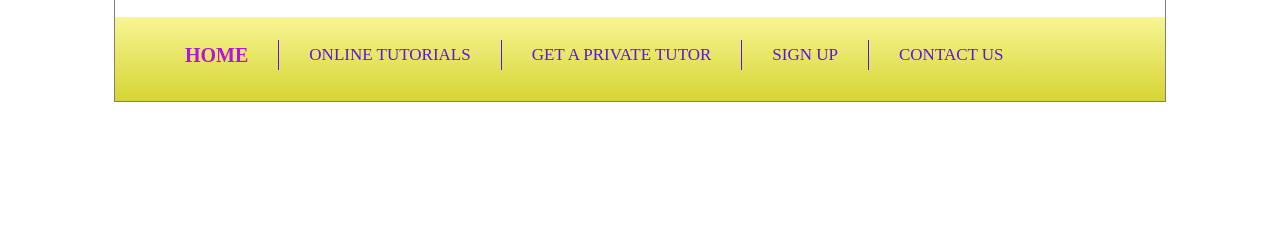
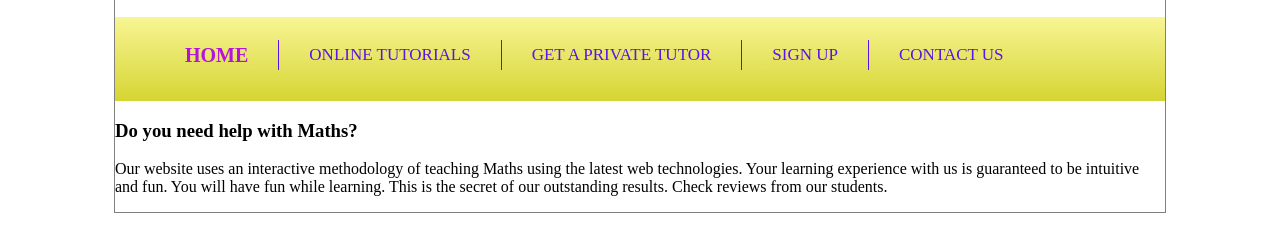
Before and after one commit to TarunAsrani/maths-website, a plain HTML site: page index.html in a window 1280 px wide. Shown: the part 112-364 px from the top of the page. Drawn offline with Linux system fonts and the light colour scheme.

Commit message:
introduction

```diff
--- a/index.html
+++ b/index.html
@@ -31,6 +31,10 @@
                     <li><a href="#">Contact Us</a></li>
                 </ul>
             </div>
+            <div id="introduction">
+                <h3>Do you need help with Maths?</h3>
+                <p>Our website uses an interactive methodology of teaching Maths using the latest web technologies. Your learning experience with us is guaranteed to be intuitive and fun. You will have fun while learning. This is the secret of our outstanding results. Check reviews from our students.</p>
+            </div>
         </div>
     </body>
 </html>
```
